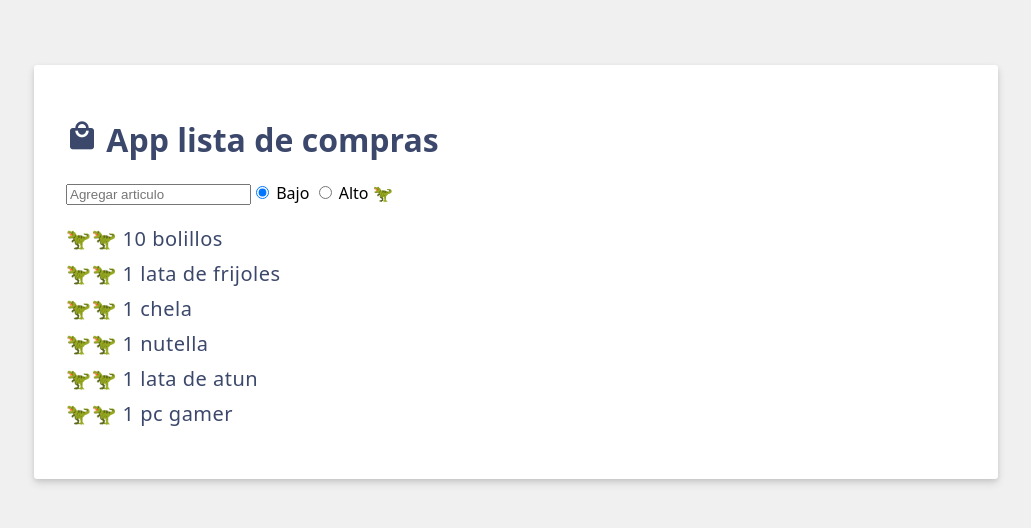
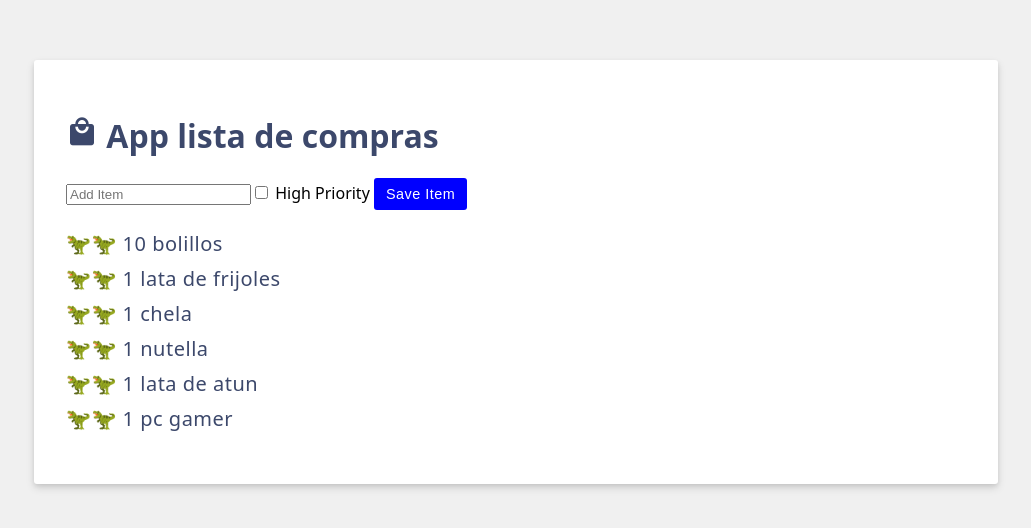
Before and after one commit to AaronAlons/DADM-2024, a Vue app: page / in a window 1280 px wide. Shown: the part 128-656 px from the top of the page, without its empty margins (124-1155 px from the left). Built offline with nearby package versions, Linux system fonts and the light colour scheme.

Commit message:
🦖FEAT: add app.vue add an button,checkbox and text area

```diff
--- a/src/App.vue
+++ b/src/App.vue
@@ -10,7 +10,14 @@ const items = ref([
     {id:'6',label:'1 pc gamer'}
 ]);
 const newItem =ref('');
+const newItemHighPriority = ref(false);
+/*Helados
+const iceCreamFlavors = ref([]);*/
+/*Enlazado con checkboxes
+const newItemHighPriority = ref(false);*/
+/*radio buttons
 const newItemPriority= ref('low');
+*/
 </script>
 
 <template>
@@ -19,10 +26,11 @@ const newItemPriority= ref('low');
     <i class="material-icons shopping-cart-icon">local_mall</i>
     {{ header }}
 </h1>
-<input v-model="newItem"
+<!--<input v-model="newItem"
 type="text"
 placeholder="Agregar articulo">
-<!--Radio Buttons-->
+-->
+<!--Radio Buttons
 <label>
     <input type="radio" value="low" v-model="newItemPriority">
     Bajo
@@ -32,6 +40,65 @@ placeholder="Agregar articulo">
     Alto
 </label>
 {{ newItemPriority =='low'?'🦖':'❤️‍🔥'}}
+-->
+<!--Enlazado con checkboxes
+Radio Buttons
+<label><input type="checkbox" v-model="newItemHighPriority">Alta Prioridad</label> <br>
+{{ newItemHighPriority }}-->
+<!-- Helados
+<label>
+		<input type="checkbox" v-model="iceCreamFlavors" value="vanilla">
+		Vanilla
+	</label>
+  <label>
+		<input type="checkbox" v-model="iceCreamFlavors" value="chocolate">
+		Chocolate
+	</label>
+  <label>
+		<input type="checkbox" v-model="iceCreamFlavors" value="strawnerry">
+		Strawberry
+	</label>
+  {{iceCreamFlavors}}
+-->
+<!--agregar sin guardar
+<input
+      type="text"
+      placeholder="Add Item"
+      v-on:keyup.enter="items.push({id: items.length + 1, label: newItem})"
+      v-model.trim="newItem">
+ Caja de seleccion de prioridad
+<label>
+    <input type="checkbox" v-model="newItemHighPriority">
+    High Priority
+  </label>
+   Boton
+<button
+  class="btn btn-primary"
+  v-on:click="items.push({id: items.length + 1, label: newItem})">
+  Salvar Articulo
+</button>
+-->
+
+<!-- Agrupando en un div las entradas -->
+<form v-on:submit.prevent="items.push({ id: items.length + 1, label: newItem })" class="add-item fomr">
+    <!-- entrada de texto -->
+    <input
+      v-model.trim="newItem"
+      type="text"
+      placeholder="Add Item"
+    />
+    <!-- Caja de seleccion de prioridad -->
+    <label>
+      <input type="checkbox" v-model="newItemHighPriority" />
+      High Priority
+    </label>
+    <!-- Boton -->
+    <button
+      class="btn btn-primary"
+    >
+      Save Item
+    </button>
+  </form>
 <!--ul>li*3 es el lenguaje emet a usar-->
 <ul>
     <li v-for="item in items" :key="item.id"> 🦖🦖 {{ item.label }}</li>
@@ -42,4 +109,7 @@ placeholder="Agregar articulo">
 .shopping-cart-icon{
     font-size: 2rem;
 }
+button{
+    background-color: blue;
+}
 </style>
```
